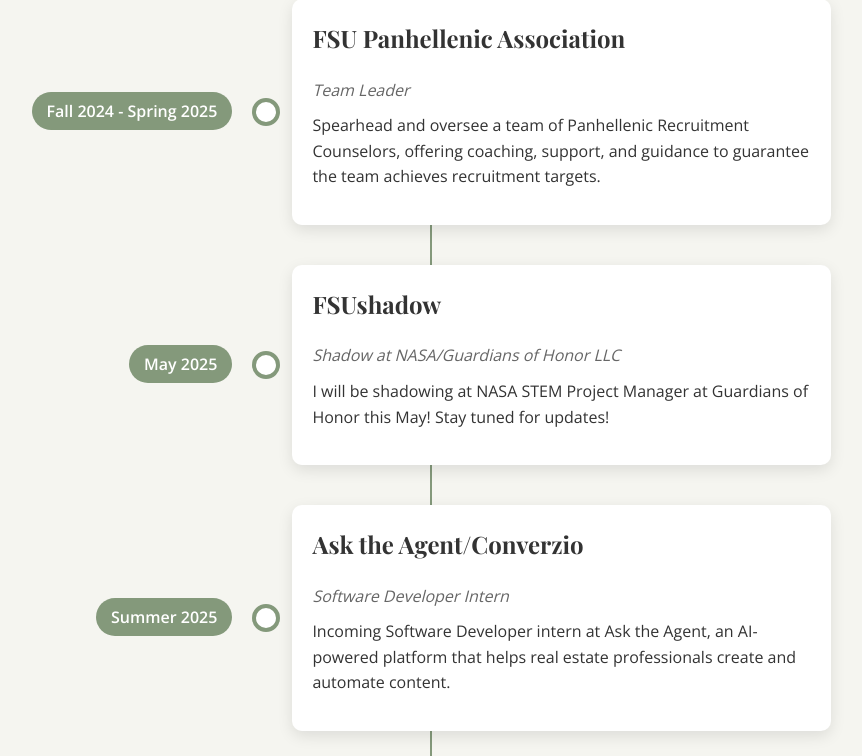
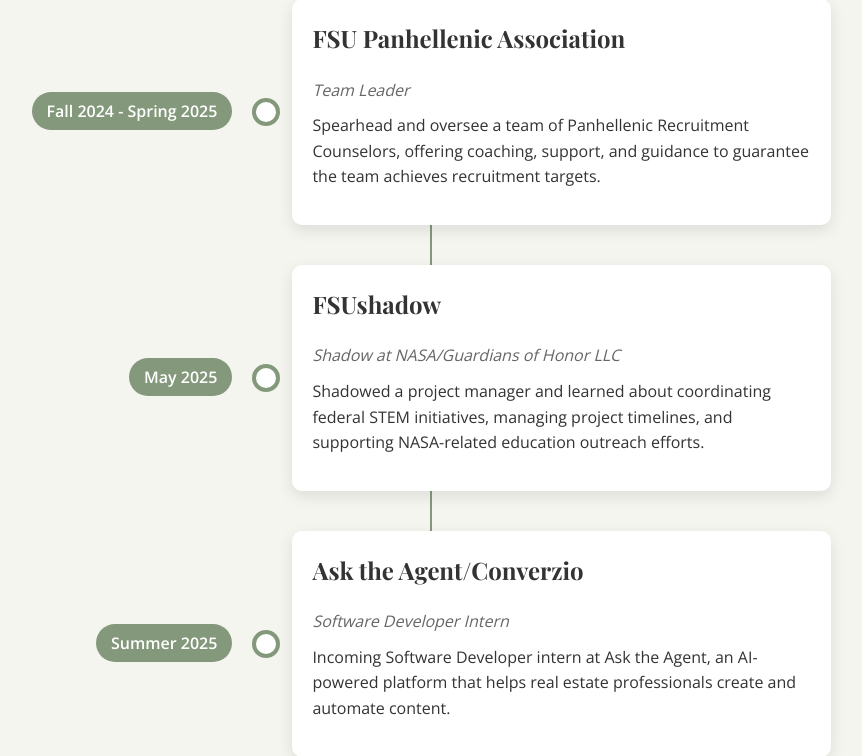
Before and after one commit to sofiabernal5/Personal-Portfolio, a Flask app: page /about in a window 1280 px wide. Shown: the part 2173-2929 px from the top of the page, without its empty margins (209-1071 px from the left). Run offline with Flask 3, Linux system fonts and the light colour scheme.

Commit message:
updated experience

```diff
--- a/templates/about.html
+++ b/templates/about.html
@@ -129,7 +129,7 @@
                     <div class="timeline-content">
                         <h3>FSUshadow</h3>
                         <p class="timeline-subtitle">Shadow at NASA/Guardians of Honor LLC</p>
-                        <p>I will be shadowing at NASA STEM Project Manager  at Guardians of Honor this May! Stay tuned for updates!</p>
+                        <p> Shadowed a project manager and learned about coordinating federal STEM initiatives, managing project timelines, and supporting NASA-related education outreach efforts.</p>
                     </div>
                 </div>
                 <div class="timeline-item">
```
